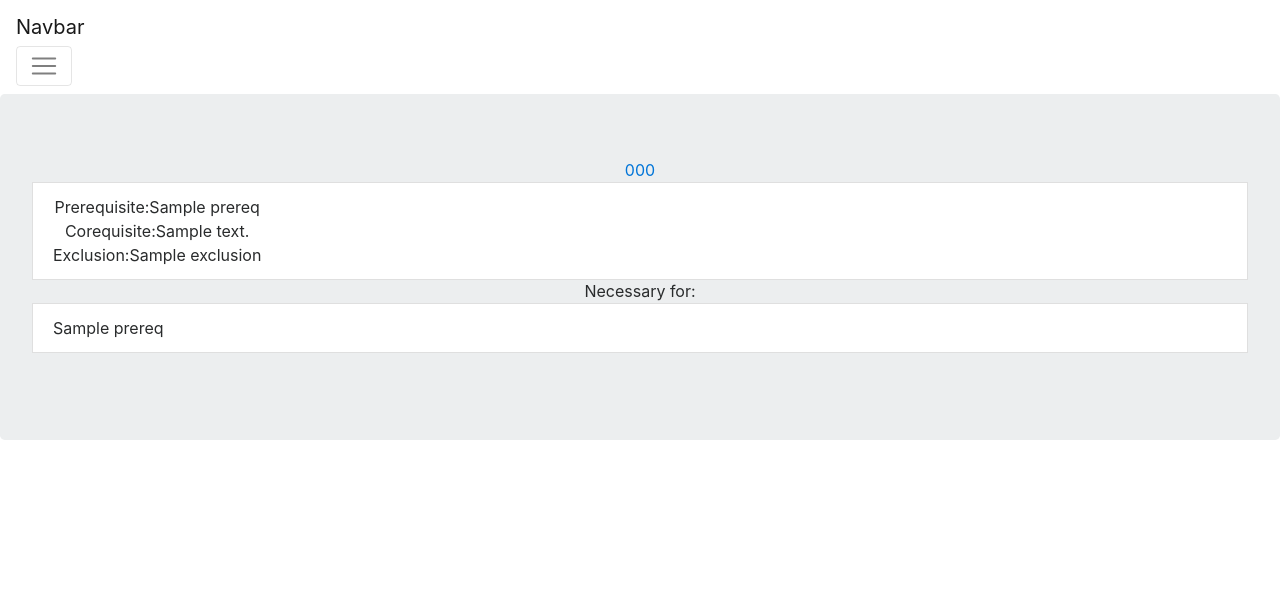
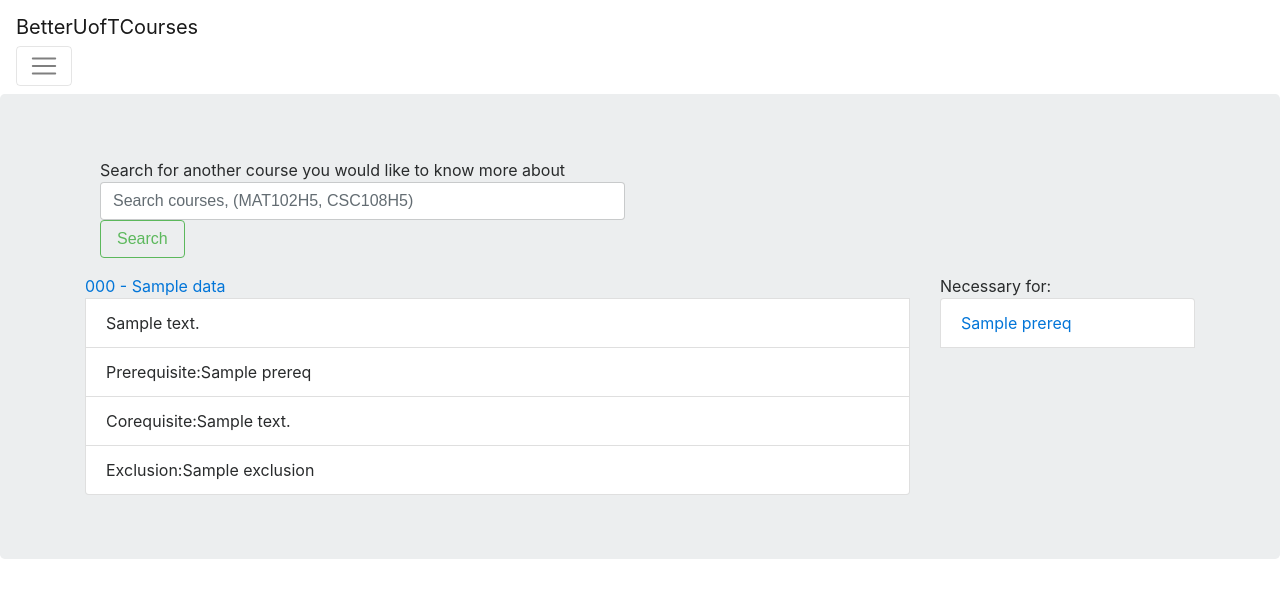
Before and after one commit to BetterPlanner/BetterPlanner-uoft, a Flask app: template templates/search.html in a window 1280 px wide. Shown: the top 598 px of the page. Run offline with Flask 2, Linux system fonts and the light colour scheme; the template is opened without the code that fills it: most values are stand-ins (such as "Sample title", 1, 10 or a date in 2020); some libraries are stand-ins or nearby versions.

Commit message:
updates from january

```diff
--- a/templates/includes/_navbar.html
+++ b/templates/includes/_navbar.html
@@ -1,5 +1,5 @@
 <nav class="navbar navbar-expand-lg navbar-light bg-light">
-  <a class="navbar-brand" href="#">Navbar</a>
+  <div class="navbar-brand" >BetterUofTCourses</div>
   <button class="navbar-toggler" type="button" data-toggle="collapse" data-target="#navbarSupportedContent" aria-controls="navbarSupportedContent" aria-expanded="false" aria-label="Toggle navigation">
     <span class="navbar-toggler-icon"></span>
   </button>
@@ -7,24 +7,10 @@
   <div class="collapse navbar-collapse" id="navbarSupportedContent">
     <ul class="navbar-nav mr-auto">
       <li class="nav-item active">
-        <a class="nav-link" href="#">Home <span class="sr-only">(current)</span></a>
+        <a class="nav-link" href="/better-uoft">Home <span class="sr-only">(current)</span></a>
       </li>
       <li class="nav-item">
-        <a class="nav-link" href="#">Link</a>
-      </li>
-      <li class="nav-item dropdown">
-        <a class="nav-link dropdown-toggle" href="#" id="navbarDropdown" role="button" data-toggle="dropdown" aria-haspopup="true" aria-expanded="false">
-          Dropdown
-        </a>
-        <div class="dropdown-menu" aria-labelledby="navbarDropdown">
-          <a class="dropdown-item" href="home">Index</a>
-          <a class="dropdown-item" href="about">About</a>
-          <div class="dropdown-divider"></div>
-          <a class="dropdown-item" href="#">Something else here</a>
-        </div>
-      </li>
-      <li class="nav-item">
-        <a class="nav-link disabled" href="#">Disabled</a>
+        <a class="nav-link" href="http://www.alexluu.me/v2">About me</a>
       </li>
     </ul>
 
--- a/templates/search.html
+++ b/templates/search.html
@@ -1,25 +1,50 @@
 {% extends 'layout.html' %}
 
 {% block body %}
-    <div class="jumbotron text-center">
+    <div class="jumbotron ">
 
+        <div class="container">
+            <div class="col-6">
+                Search for another course you would like to know more about
+        <form class="form-group" action="/better-uoft/search/" method="POST">
+                <input class="form-control" type="search" placeholder="Search courses, (MAT102H5, CSC108H5)" aria-label="Search" name="course">
+                <button class="btn btn-outline-success my-2 my-sm-0 center" type="submit">Search</button>
+        </form>
+                </div>
+            </div>
         <ul class="list-group">
-
-            <a href="https://student.utm.utoronto.ca/calendar/OpenCourse.pl?Course={{Data['course code']}}">{{Data['course code']}}</a>
+            <div class="container">
+                <div class="row">
+                    <div class="col-9">
+                <a href="https://student.utm.utoronto.ca/calendar/OpenCourse.pl?Course={{Data['course code']}}">{{Data['course code']}} - {{Data['course name']}} </a>
+                        <li class="list-group-item">
+                            {{Data['course description']}}
+                        </li>
                         <li class="list-group-item">
                     Prerequisite:{{Data['prereq']}} <br>
-                Corequisite:{{Data['corequisite']}} <br>
-                Exclusion:{{Data['exclusion']}} <br>
-
                         </li>
 
+                        <li class="list-group-item">
+                    Corequisite:{{Data['corequisite']}} <br>
+                        </li>
+                        <li class="list-group-item">
+                            Exclusion:{{Data['exclusion']}} <br>
+                        </li>
+                    </div>
+                    <div class="col-3">
                         Necessary for:
                         {% for prereq in prereqs %}
                         <li class="list-group-item">
-                {{ prereq}}             </li><br>
+                            <form id="{{ loop.index }}" action="/better-uoft/search/" method="POST">
+                                <a href="javascript:;" onclick="document.getElementById('{{ loop.index }}').submit();">{{prereq}}</a>
+                                <input type="hidden" name="course" value="{{prereq}}"/>
+
+                            </form>
+                        </li><br>
                         {% endfor %}
-
-
+                    </div>
+                </div>
+            </div>
         </ul>
     </div>
 {% endblock %}
```
Also changed, not shown: templates/index.html (+11 -6 lines). Lines whose indentation alone changed are shown as unchanged.
